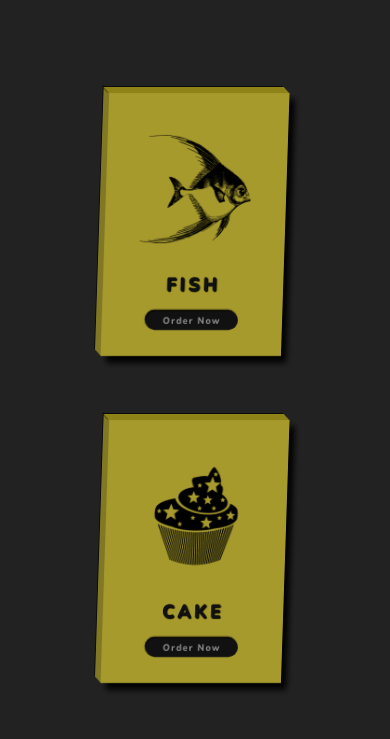
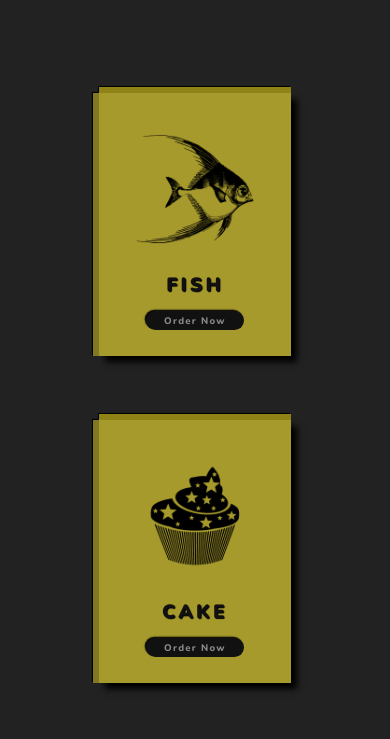
Before and after one commit to Stepkoff/foods_landing-page, a website built with Vite: page index.html in a window 390 px wide. Shown: the part 1033-1772 px from the top of the page. Built offline with nearby package versions, Linux system fonts and the light colour scheme.

Commit message:
bug iphone

```diff
--- a/style.sass
+++ b/style.sass
@@ -192,7 +192,7 @@ html
   align-items: center
   box-shadow: 1rem 1rem 1rem #000
   position: relative
-  transform: rotateY(20deg) skewX(-2deg)
+  //transform: rotateY(20deg) skewX(-2deg)
   transition: transform 0.5s, box-shadow 0.5s
   @media (max-width: 1000px)
     margin: 5rem
@@ -210,7 +210,7 @@ html
   z-index: 3
   top: 0
   left: -1rem
-  transform: skewY(45deg)
+  //transform: skewY(45deg)
   transform-origin: right
   box-shadow: -0.1rem -0.1rem 0.1rem #000
 
@@ -223,7 +223,7 @@ html
   z-index: 3
   top: -1rem
   left: 0
-  transform: skewX(45deg)
+  //transform: skewX(45deg)
   transform-origin: bottom
   box-shadow: -0.1rem -0.1rem 0.1rem #000
 
```
